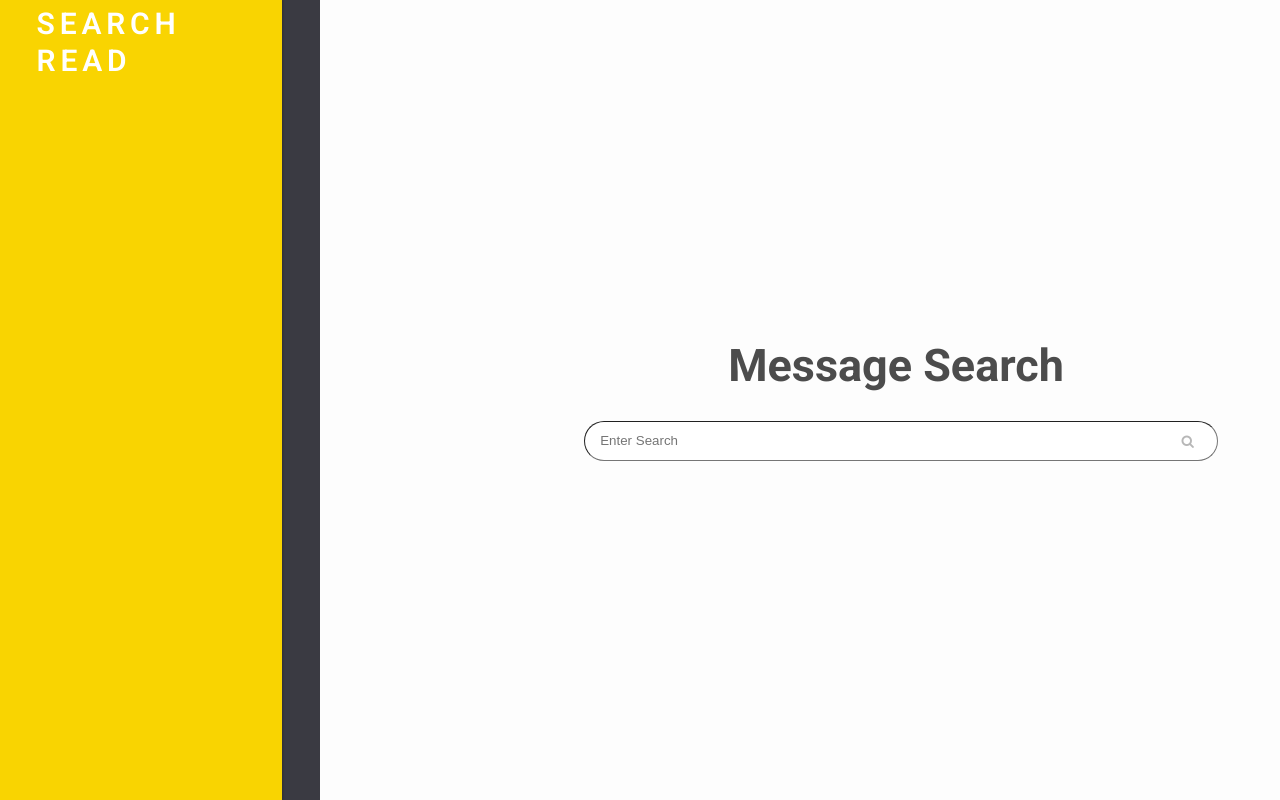
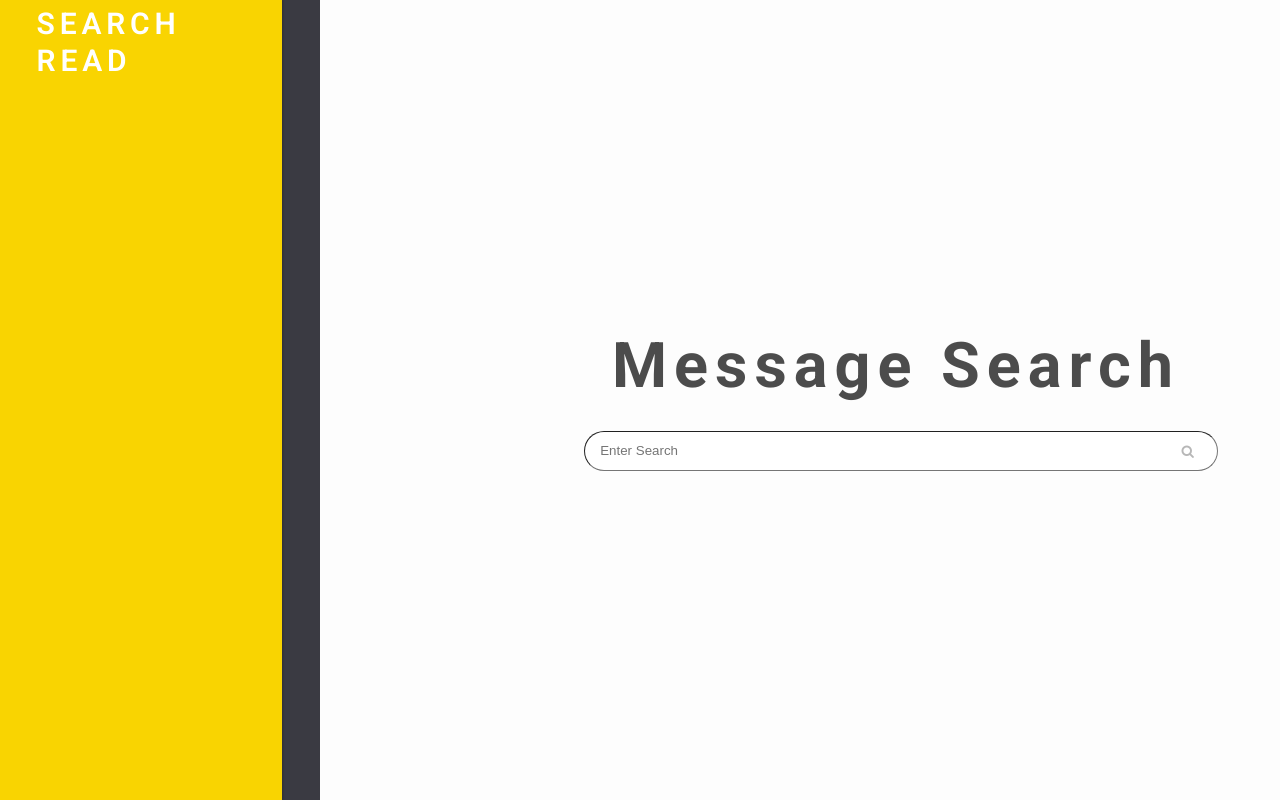
Before and after one commit to besdanielb/message-search, a React (Create React App) app: page /search in a window 1280 px wide. Built offline with nearby package versions, Linux system fonts and the light colour scheme.

Commit message:
h1 font size increase

```diff
--- a/src/Pages/Read/read-all.jsx
+++ b/src/Pages/Read/read-all.jsx
@@ -89,13 +89,13 @@ export default function ReadAll() {
     history.push({
       pathname: "/read",
       state: { date: params.row?.date },
-      // TODO READ PAGE WITHOUT REF
     });
   };
 
   return (
     <div className="container center">
       <DataGrid
+        style={{ height: "85vh" }}
         className="table"
         rows={rows}
         columns={TABLE_COLUMNS}
--- a/src/Pages/Read/read-all.scss
+++ b/src/Pages/Read/read-all.scss
@@ -20,10 +20,6 @@
   color: black !important;
 }
 
-.table {
-  height: 85vh;
-}
-
 @media (max-width: 770px) {
   .table {
     width: max-content;
--- a/src/Pages/Search/search.scss
+++ b/src/Pages/Search/search.scss
@@ -100,7 +100,8 @@ $input-height-desktop: 3em;
 
 @media (min-width: 770px) {
   h1 {
-    font-size: 5ch;
+    font-size: 7ch;
+    letter-spacing: 7px;
     margin-bottom: 1rem;
   }
 
```
